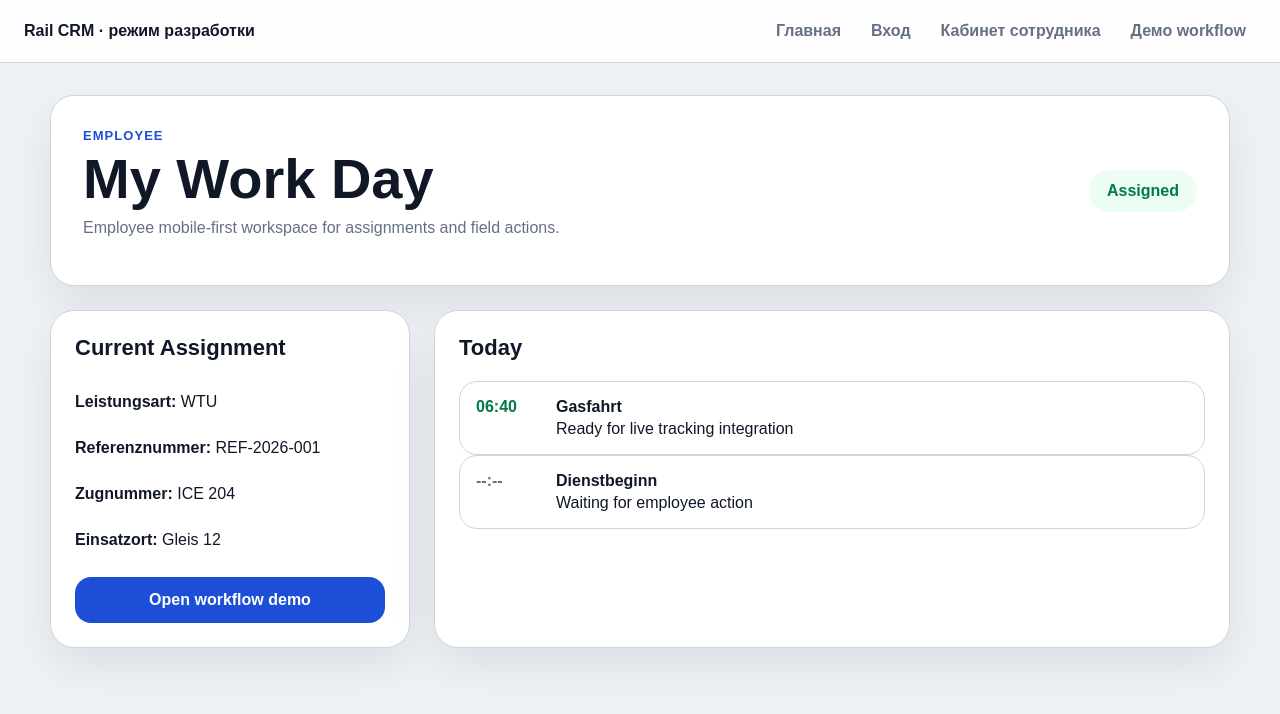
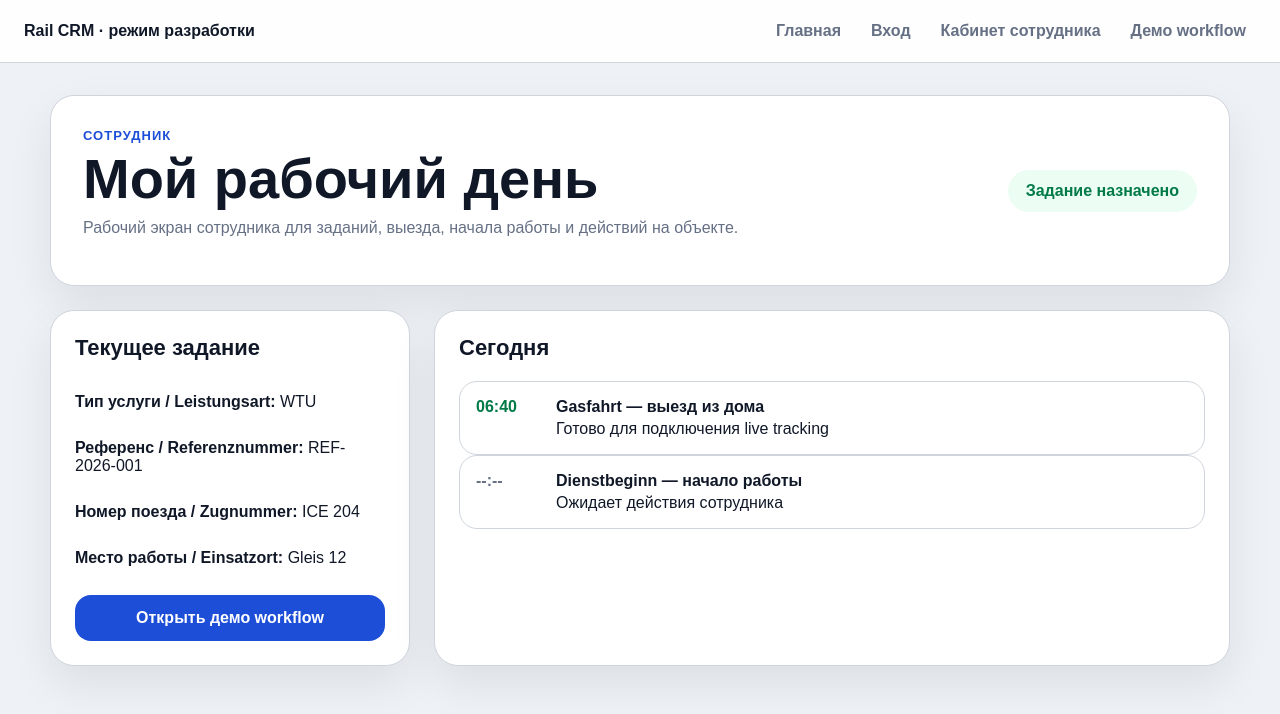
Before and after one commit to Webartdp/rail-crm-platform, a Next.js app in the folder frontend/: page /employee in a window 1280 px wide. Shown: the top 714 px of the page. Built offline with nearby package versions, Linux system fonts and the light colour scheme; no server answers.

Commit message:
Translate employee workspace to Russian

```diff
--- a/frontend/app/employee/page.tsx
+++ b/frontend/app/employee/page.tsx
@@ -3,27 +3,27 @@ export default function EmployeePage() {
     <main className="page-shell">
       <section className="hero-card">
         <div>
-          <p className="eyebrow">Employee</p>
-          <h1>My Work Day</h1>
-          <p className="hero-text">Employee mobile-first workspace for assignments and field actions.</p>
+          <p className="eyebrow">Сотрудник</p>
+          <h1>Мой рабочий день</h1>
+          <p className="hero-text">Рабочий экран сотрудника для заданий, выезда, начала работы и действий на объекте.</p>
         </div>
-        <div className="status-pill">Assigned</div>
+        <div className="status-pill">Задание назначено</div>
       </section>
 
       <section className="grid">
         <div className="panel action-panel">
-          <h2>Current Assignment</h2>
-          <p><strong>Leistungsart:</strong> WTU</p>
-          <p><strong>Referenznummer:</strong> REF-2026-001</p>
-          <p><strong>Zugnummer:</strong> ICE 204</p>
-          <p><strong>Einsatzort:</strong> Gleis 12</p>
-          <a className="action-link" href="/demo">Open workflow demo</a>
+          <h2>Текущее задание</h2>
+          <p><strong>Тип услуги / Leistungsart:</strong> WTU</p>
+          <p><strong>Референс / Referenznummer:</strong> REF-2026-001</p>
+          <p><strong>Номер поезда / Zugnummer:</strong> ICE 204</p>
+          <p><strong>Место работы / Einsatzort:</strong> Gleis 12</p>
+          <a className="action-link" href="/demo">Открыть демо workflow</a>
         </div>
 
         <div className="panel">
-          <h2>Today</h2>
-          <div className="timeline-item done"><strong>06:40</strong><div><p>Gasfahrt</p><span>Ready for live tracking integration</span></div></div>
-          <div className="timeline-item pending"><strong>--:--</strong><div><p>Dienstbeginn</p><span>Waiting for employee action</span></div></div>
+          <h2>Сегодня</h2>
+          <div className="timeline-item done"><strong>06:40</strong><div><p>Gasfahrt — выезд из дома</p><span>Готово для подключения live tracking</span></div></div>
+          <div className="timeline-item pending"><strong>--:--</strong><div><p>Dienstbeginn — начало работы</p><span>Ожидает действия сотрудника</span></div></div>
         </div>
       </section>
     </main>
```
